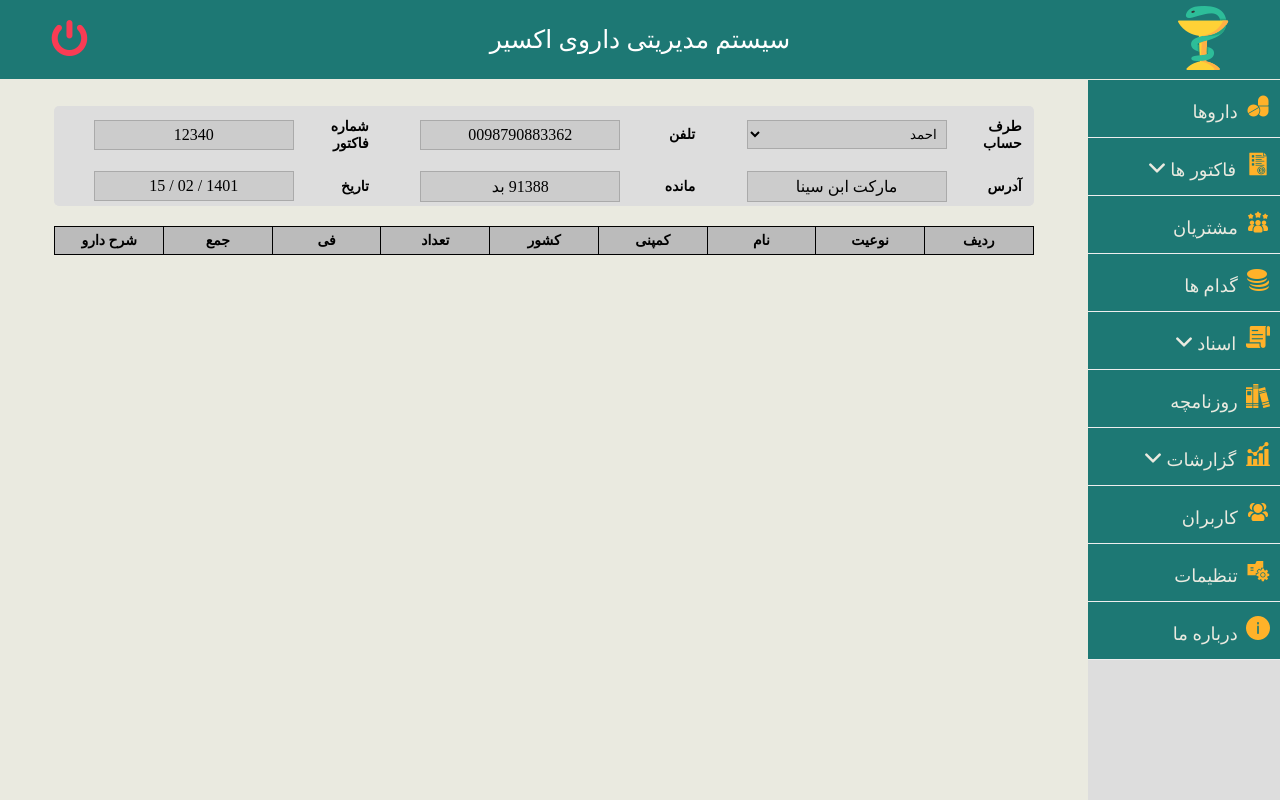
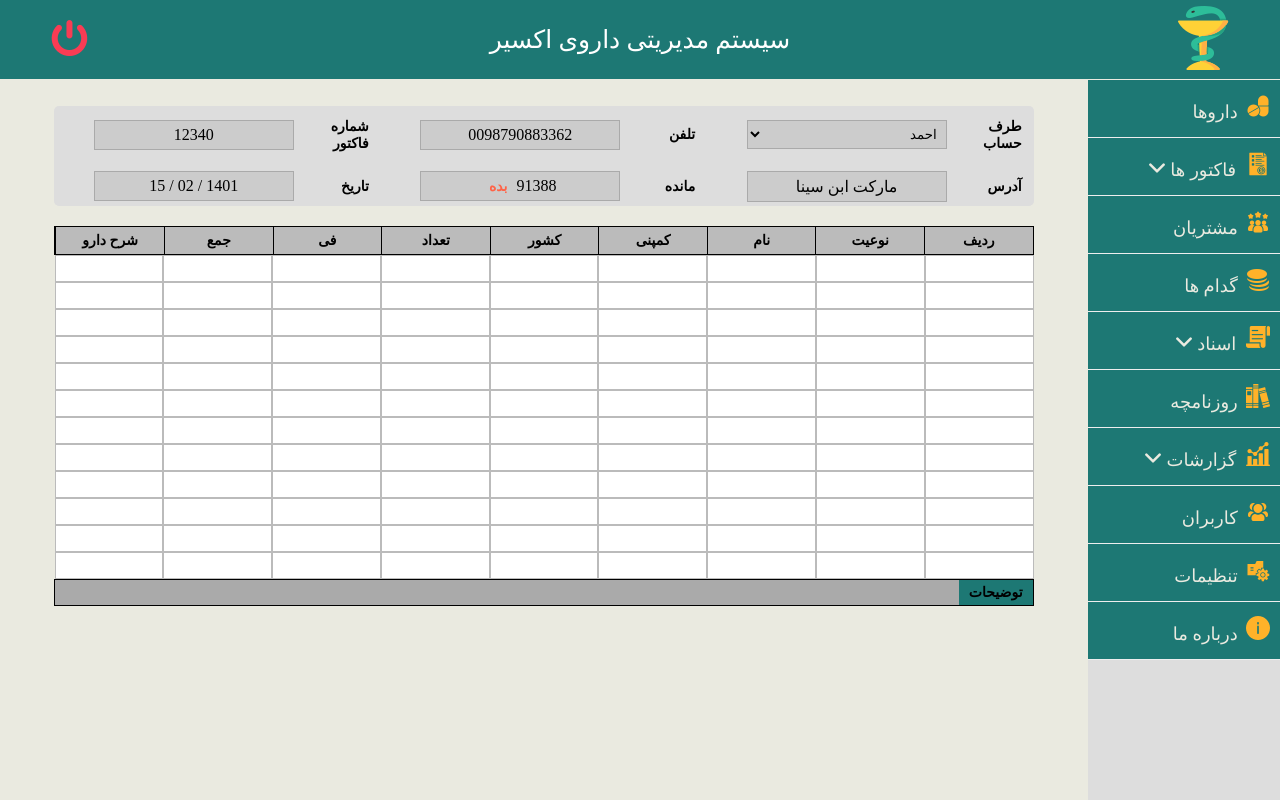
Before and after one commit to RezaHabibi1001/ExchangeFront, a React (Create React App) app: page /buyFactor in a window 1280 px wide. Built offline with nearby package versions, Linux system fonts and the light colour scheme.

Commit message:
buyFactor content created

```diff
--- a/src/Components/Factors/BuyFactor.jsx
+++ b/src/Components/Factors/BuyFactor.jsx
@@ -36,7 +36,7 @@ export function BuyFactor() {
                             </div>
                             <div className="group">
                                 <span>مانده</span>
-                                <span>91388  بد</span>
+                                <span>91388 <span style={{color:"tomato"}}>بده</span> </span>
                             </div>
                             <div className="group">
                                 <span>تاریخ</span>
@@ -44,7 +44,7 @@ export function BuyFactor() {
                             </div>
                         </div>
                     </div>
-                    <div className="factor-content">
+                    <div className="factor-container">
                         <form action="#">
                             <div className="factor-heading">
                                 <span>ردیف</span>
@@ -57,6 +57,145 @@ export function BuyFactor() {
                                 <span>جمع</span>
                                 <span>شرح دارو</span>
                             </div>
+                            <div className="factor-content">
+                                <div className="factor-content__row">
+                                    <input type="text" />
+                                    <input type="text" />
+                                    <input type="text" />
+                                    <input type="text" />
+                                    <input type="text" />
+                                    <input type="text" />
+                                    <input type="text" />
+                                    <input type="text" />
+                                    <input type="text" />
+                                </div>
+                                <div className="factor-content__row">
+                                    <input type="text" />
+                                    <input type="text" />
+                                    <input type="text" />
+                                    <input type="text" />
+                                    <input type="text" />
+                                    <input type="text" />
+                                    <input type="text" />
+                                    <input type="text" />
+                                    <input type="text" />
+                                </div>
+                                <div className="factor-content__row">
+                                    <input type="text" />
+                                    <input type="text" />
+                                    <input type="text" />
+                                    <input type="text" />
+                                    <input type="text" />
+                                    <input type="text" />
+                                    <input type="text" />
+                                    <input type="text" />
+                                    <input type="text" />
+                                </div>
+                                <div className="factor-content__row">
+                                    <input type="text" />
+                                    <input type="text" />
+                                    <input type="text" />
+                                    <input type="text" />
+                                    <input type="text" />
+                                    <input type="text" />
+                                    <input type="text" />
+                                    <input type="text" />
+                                    <input type="text" />
+                                </div>
+                                <div className="factor-content__row">
+                                    <input type="text" />
+                                    <input type="text" />
+                                    <input type="text" />
+                                    <input type="text" />
+                                    <input type="text" />
+                                    <input type="text" />
+                                    <input type="text" />
+                                    <input type="text" />
+                                    <input type="text" />
+                                </div>
+                                <div className="factor-content__row">
+                                    <input type="text" />
+                                    <input type="text" />
+                                    <input type="text" />
+                                    <input type="text" />
+                                    <input type="text" />
+                                    <input type="text" />
+                                    <input type="text" />
+                                    <input type="text" />
+                                    <input type="text" />
+                                </div>
+                                <div className="factor-content__row">
+                                    <input type="text" />
+                                    <input type="text" />
+                                    <input type="text" />
+                                    <input type="text" />
+                                    <input type="text" />
+                                    <input type="text" />
+                                    <input type="text" />
+                                    <input type="text" />
+                                    <input type="text" />
+                                </div>
+                                <div className="factor-content__row">
+                                    <input type="text" />
+                                    <input type="text" />
+                                    <input type="text" />
+                                    <input type="text" />
+                                    <input type="text" />
+                                    <input type="text" />
+                                    <input type="text" />
+                                    <input type="text" />
+                                    <input type="text" />
+                                </div>
+                                <div className="factor-content__row">
+                                    <input type="text" />
+                                    <input type="text" />
+                                    <input type="text" />
+                                    <input type="text" />
+                                    <input type="text" />
+                                    <input type="text" />
+                                    <input type="text" />
+                                    <input type="text" />
+                                    <input type="text" />
+                                </div>
+                                <div className="factor-content__row">
+                                    <input type="text" />
+                                    <input type="text" />
+                                    <input type="text" />
+                                    <input type="text" />
+                                    <input type="text" />
+                                    <input type="text" />
+                                    <input type="text" />
+                                    <input type="text" />
+                                    <input type="text" />
+                                </div>
+                                <div className="factor-content__row">
+                                    <input type="text" />
+                                    <input type="text" />
+                                    <input type="text" />
+                                    <input type="text" />
+                                    <input type="text" />
+                                    <input type="text" />
+                                    <input type="text" />
+                                    <input type="text" />
+                                    <input type="text" />
+                                </div>
+                                <div className="factor-content__row">
+                                    <input type="text" />
+                                    <input type="text" />
+                                    <input type="text" />
+                                    <input type="text" />
+                                    <input type="text" />
+                                    <input type="text" />
+                                    <input type="text" />
+                                    <input type="text" />
+                                    <input type="text" />
+                                </div>
+                            </div>
+
+                            <div className="factor-footer">
+                                <span>توضیحات</span>
+                                <input type="text"/>
+                            </div>
                         </form>
                     </div>
                 </div>
--- a/src/Styles/Factors/Factors.css
+++ b/src/Styles/Factors/Factors.css
@@ -85,5 +85,45 @@
     font-weight: 600;
 }
 .factor-heading:last-child{
-    border-left: none;
+    border-left: none !important;
 }
+/* factor content */
+.factor-content{
+    width: 90%;
+    margin: 0 auto;
+    display: flex;
+    flex-direction: column;
+    direction: rtl;
+}
+.factor-content__row input{
+    width: 11.11%;
+    padding: 5px;
+    border: none;
+    outline: none;
+    border: 1px solid #bbb;
+}
+
+/* factor footer */
+.factor-footer{
+    width: 90%;
+    margin: 0 auto;
+    direction: rtl;
+    border: 1px solid #000;
+    display: flex;
+    flex-direction: row;
+    justify-content: space-between;
+    align-items: center;
+    background-color: var(--color-mashi);
+}
+.factor-footer span{
+    font-size: 14px;
+    font-weight: 600;
+    padding: 0 10px;
+}
+.factor-footer input{
+    padding: 5px;
+    width: 100%;
+    background-color: #aaa;
+    border: none;
+    outline: none;
+}
```
